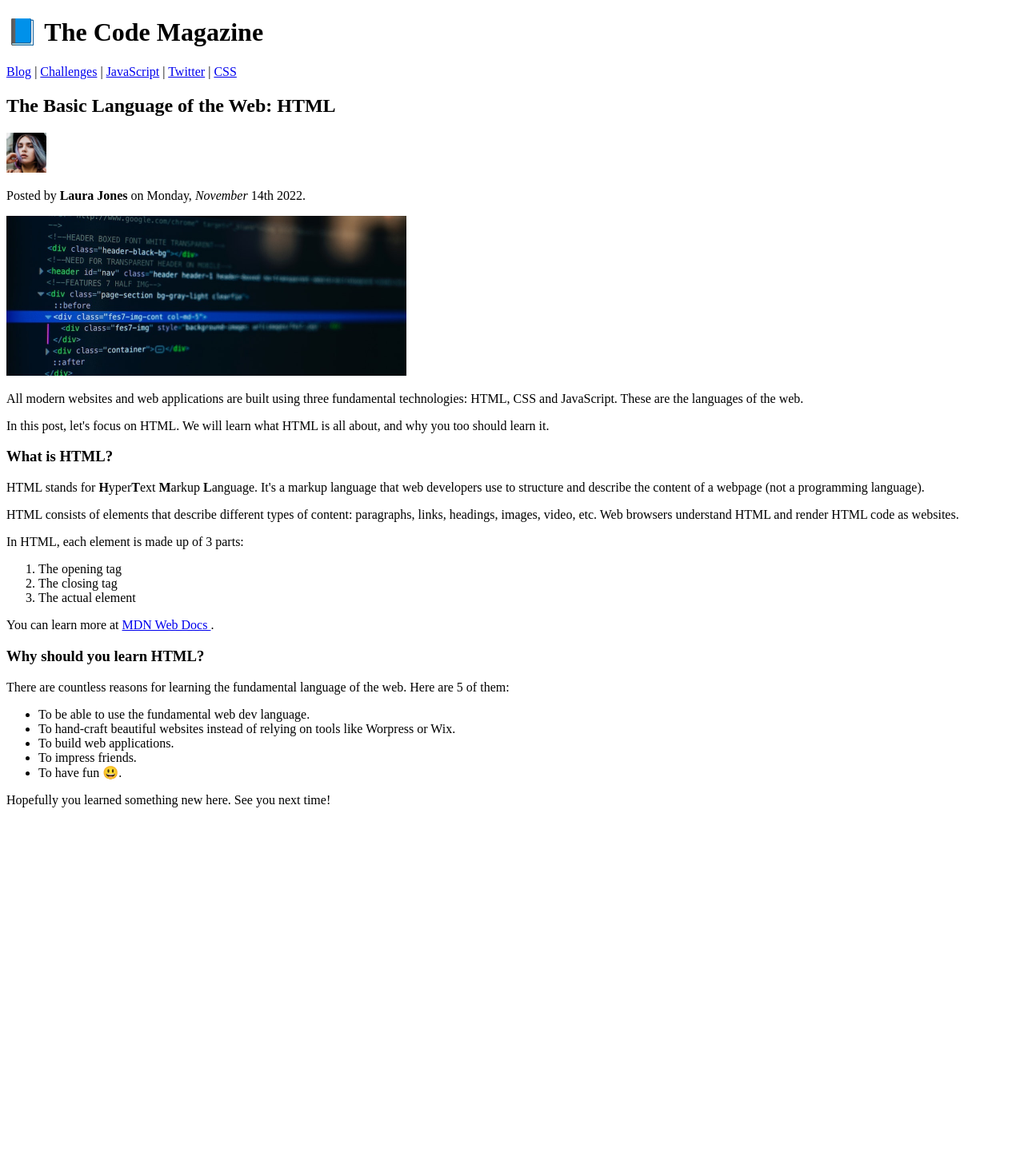
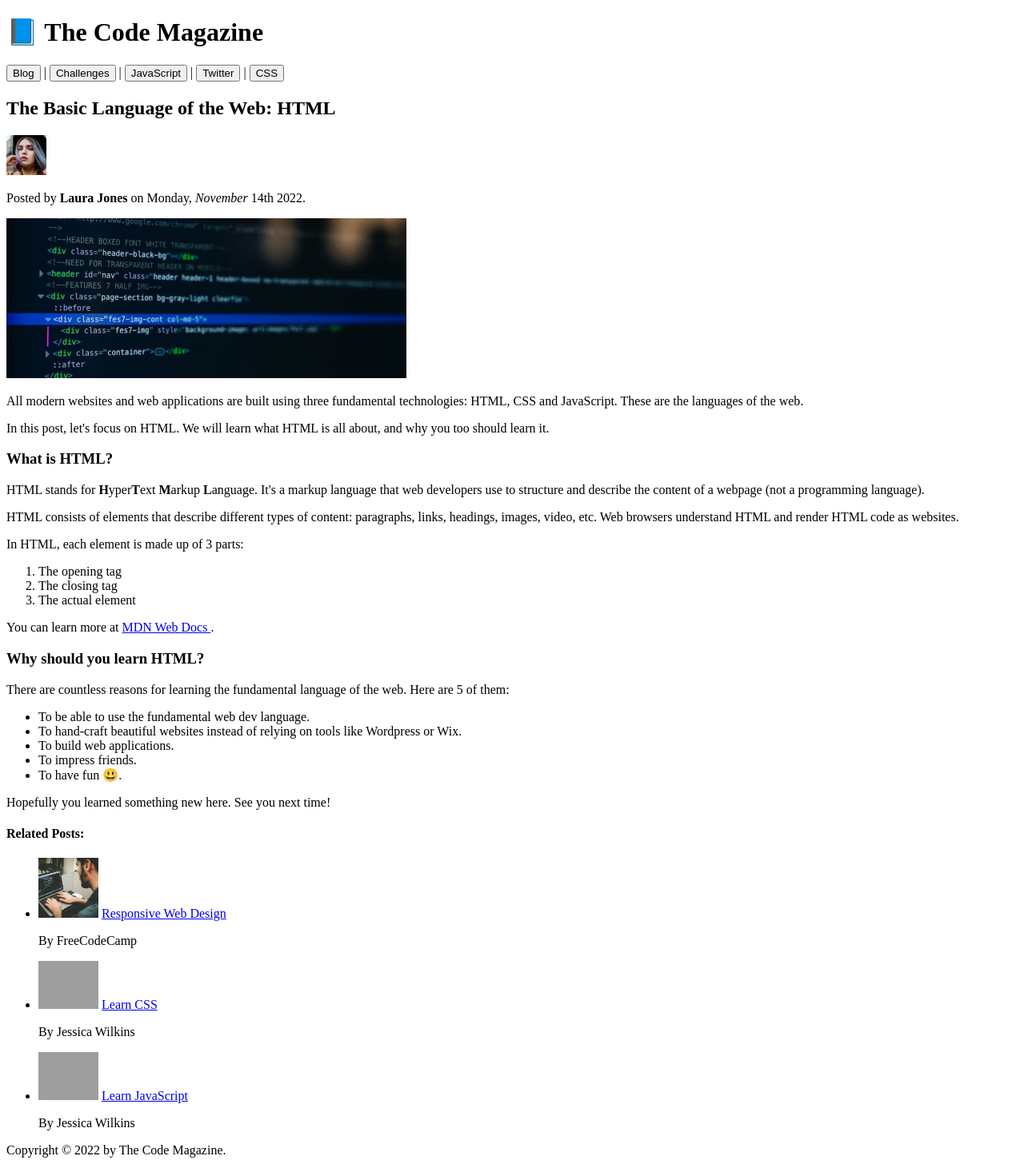
Before and after one commit to Suyashec29/ss, a plain HTML site: page html/basic/index.html in a window 1280 px wide. Shown: the whole page at 80% size. Before the commit the page ends 1026 px from the top, so only its background shows below. Drawn offline with Linux system fonts and the light colour scheme; grey boxes are pictures that could not be loaded.

Commit message:
finish HTML.

```diff
--- a/html/basic/index.html
+++ b/html/basic/index.html
@@ -8,15 +8,26 @@
   </head>
 
   <body>
+    <header>
       <h1>📘 The Code Magazine</h1>
 
-    <p>
-      <a href="blog.html">Blog</a> | <a href="challenges.html">Challenges</a> |
-      <a href="https://twitter.com/JavaScript" target="_blank">JavaScript</a> |
-      <a href="https://twitter.com/elonmusk" target="_blank">Twitter</a> |
-      <a href="#">CSS</a>
-    </p>
+      <nav>
+        <a href="blog.html"><button>Blog</button></a> |
+        <a href="challenges.html"><button>Challenges</button></a> |
+        <a href="https://twitter.com/JavaScript" target="_blank"
+          ><button>JavaScript</button></a
+        >
+        |
+        <a href="https://twitter.com/elonmusk" target="_blank"
+          ><button>Twitter</button></a
+        >
+        |
+        <a href="#"><button>CSS</button></a>
+      </nav>
+    </header>
 
+    <article>
+      <header>
         <h2>The Basic Language of the Web: HTML</h2>
 
         <img
@@ -27,8 +38,8 @@
         />
 
         <p>
-      Posted by <strong>Laura Jones</strong> on Monday, <em>November</em> 14th
-      2022.
+          Posted by <strong>Laura Jones</strong> on Monday,
+          <em>November</em> 14th 2022.
         </p>
 
         <img
@@ -37,11 +48,12 @@
           width="500"
           height="200"
         />
+      </header>
 
       <p>
-      All modern websites and web applications are built using three fundamental
-      technologies: HTML, CSS and JavaScript. These are the languages of the
-      web.
+        All modern websites and web applications are built using three
+        fundamental technologies: HTML, CSS and JavaScript. These are the
+        languages of the web.
       </p>
 
       <p>
@@ -53,9 +65,9 @@
 
       <p>
         HTML stands for <strong>H</strong>yper<strong>T</strong>ext
-      <strong>M</strong>arkup <strong>L</strong>anguage. It's a markup language
-      that web developers use to structure and describe the content of a webpage
-      (not a programming language).
+        <strong>M</strong>arkup <strong>L</strong>anguage. It's a markup
+        language that web developers use to structure and describe the content
+        of a webpage (not a programming language).
       </p>
 
       <p>
@@ -92,7 +104,7 @@
         <li>To be able to use the fundamental web dev language.</li>
         <li>
           To hand-craft beautiful websites instead of relying on tools like
-        Worpress or Wix.
+          Wordpress or Wix.
         </li>
         <li>To build web applications.</li>
         <li>To impress friends.</li>
@@ -100,5 +112,58 @@
       </ul>
 
       <p>Hopefully you learned something new here. See you next time!</p>
+    </article>
+
+    <aside>
+      <h4>Related Posts:</h4>
+      <ul>
+        <li>
+          <img
+            src="images/related-1.jpg"
+            alt="Person coding on a laptop"
+            height="75"
+            width="75"
+          />
+          <a
+            href="https://www.freecodecamp.org/learn/2022/responsive-web-design/"
+            target="_blanck"
+            >Responsive Web Design</a
+          >
+          <p>By FreeCodeCamp</p>
+        </li>
+
+        <li>
+          <img
+            src="https://www.freecodecamp.org/news/content/images/size/w2000/2022/07/kobu-agency-ipARHaxETRk-unsplash.jpg"
+            alt="Books lying on the table"
+            height="60"
+            width="75"
+          />
+          <a
+            href="https://www.freecodecamp.org/news/learn-css/"
+            target="_blanck"
+            >Learn CSS</a
+          >
+          <p>By Jessica Wilkins</p>
+        </li>
+
+        <li>
+          <img
+            src="https://www.freecodecamp.org/news/content/images/size/w2000/2021/12/greg-rakozy-vw3Ahg4x1tY-unsplash.jpg"
+            alt="Books kept vertically supported by a pot."
+            height="60"
+            width="75"
+          />
+          <a
+            href="https://www.freecodecamp.org/news/learn-javascript-free-js-courses-for-beginners/"
+            target="_blank"
+            >Learn JavaScript</a
+          >
+          <p>By Jessica Wilkins</p>
+        </li>
+      </ul>
+    </aside>
+
+    <footer>Copyright &copy; 2022 by The Code Magazine.</footer>
   </body>
 </html>
```
Also changed, not shown: html/basic/helloworld.html (+37 -1 lines), html/miniProject/index.html (added, +112 -0 lines). Lines whose indentation alone changed are shown as unchanged.
